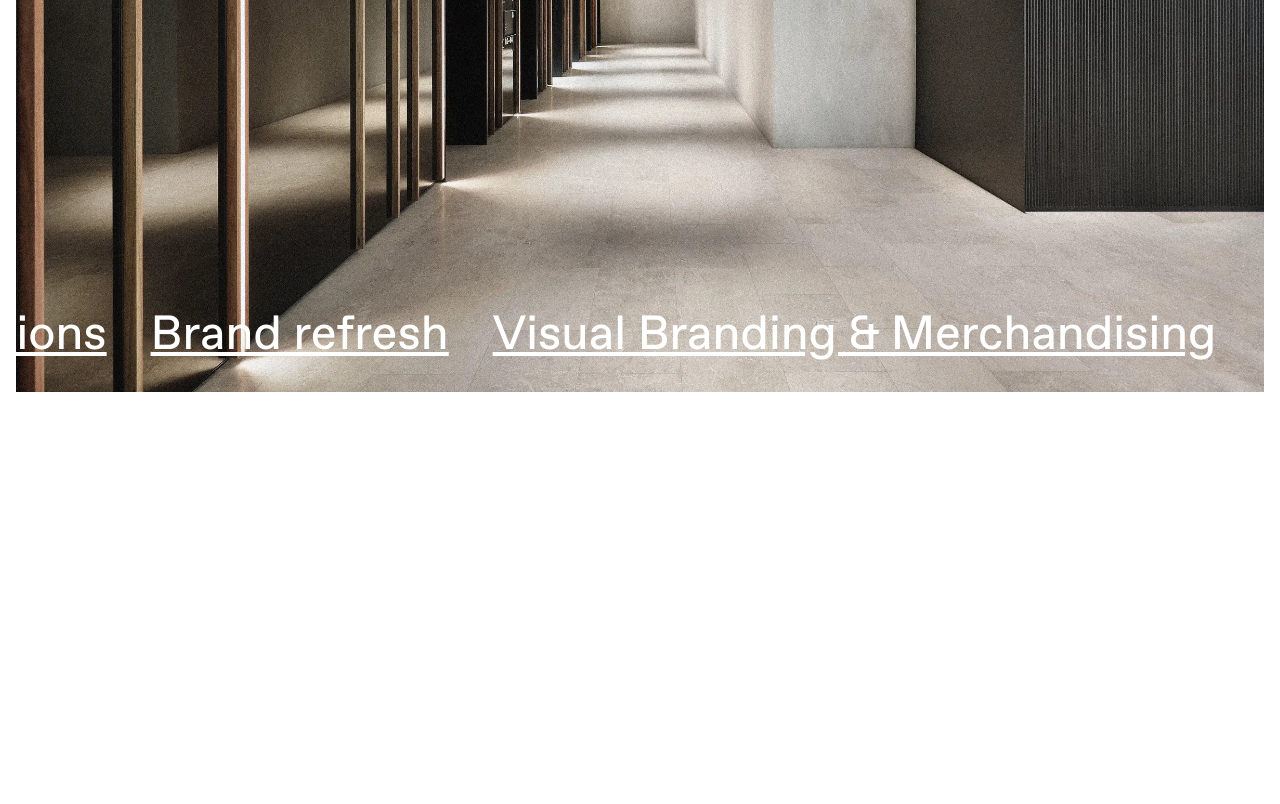
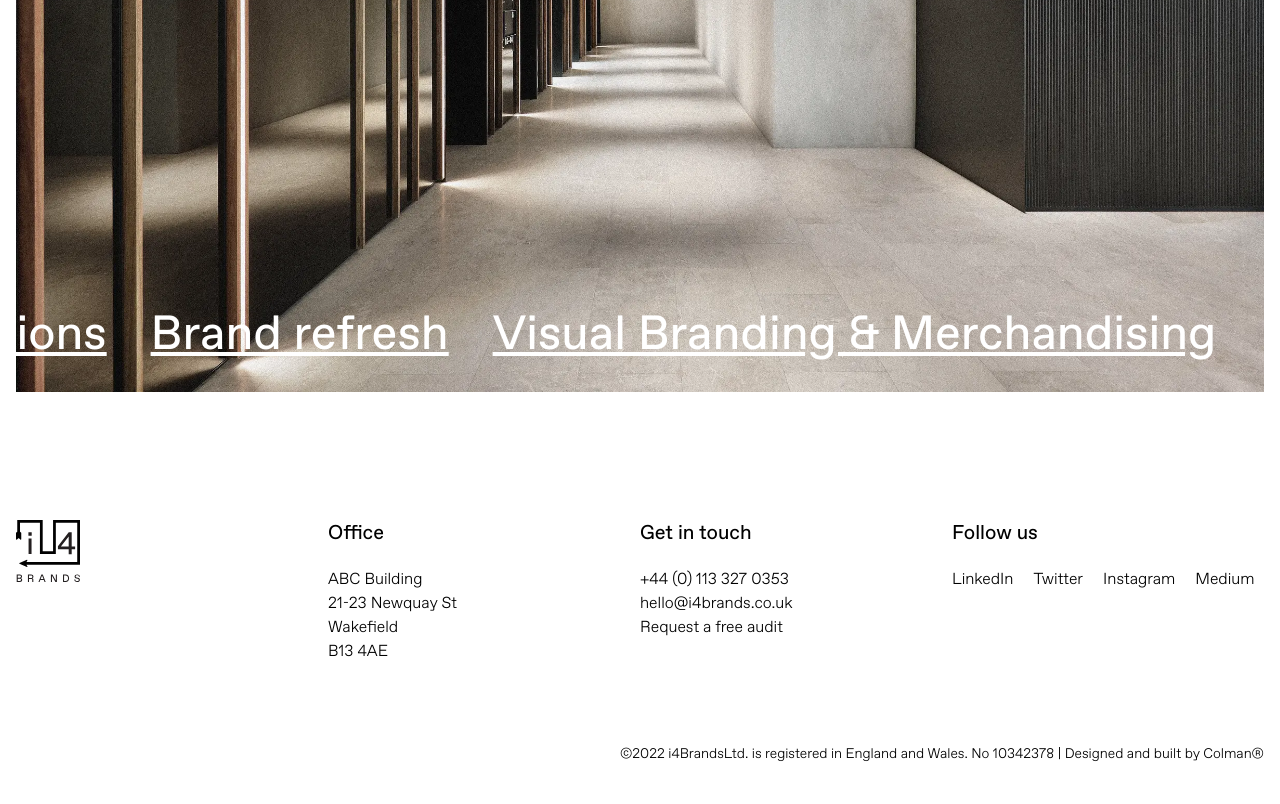
Before and after one commit to NiallColman49/i4brands, a website: page index.html in a window 1280 px wide. Shown: the part 2159-2963 px from the top of the page. Before the commit the page ends 2599 px from the top, so only its background shows below. Drawn offline with Linux system fonts and the light colour scheme.

Commit message:
*Copyright content and footer added*

```diff
--- a/index.html
+++ b/index.html
@@ -112,8 +112,45 @@
         </div>
     </section>
 
-    <section class="footer mx-auto px-4 flex justify-center mt-20">
-        <div class="w-full">
+    <section class="footer mx-auto px-4 flex justify-center mt-20 md:mt-40">
+        <div class="w-full grid grid-cols-1 md:grid-cols-2 lg:grid-cols-4">
+            <div>
+                <img src="./public/images/logo.svg" alt="i4 brands logo" class="w-16">
+            </div>
+
+            <div class="mt-10 md:mt-0">
+                <h3 class="text-xl">Office</h3>
+                <p class="font-light mt-5">ABC Building<br>
+                    21-23 Newquay St<br>
+                    Wakefield<br>
+                    B13 4AE<br>
+                </p>
+            </div>
+
+            <div class="mt-10 md:mt-0">
+                <h3 class="text-xl">Get in touch</h3>
+                <p class="font-light mt-5">+44 (0) 113 327 0353<br>
+                    hello@i4brands.co.uk<br>
+                    Request a free audit</p>
+            </div>
+
+            <div class="mt-10 lg:mt-0">
+                <h3 class="text-xl">Follow us</h3>
+
+                <div class="flex gap-5 mt-5 font-light">
+                    <a href="https://uk.linkedin.com/">LinkedIn</a>
+                    <a href="https://twitter.com/?lang=en">Twitter</a>
+                    <a href="https://www.instagram.com/">Instagram</a>
+                    <a href="https://medium.com/">Medium</a>
+                </span>
+            </div>
+        </div>
+    </section>
+
+    <section class="copyright mx-auto px-4 mt-20 pb-10">
+        <div class="w-full flex md:justify-end">
+            <p class="text-sm font-light">©2022 i4BrandsLtd. is registered in England and Wales. No 10342378 | Designed and built by Colman®
+            </p>
         </div>
     </section>
 </body>
```
Also changed, not shown: dist/output.css, public/images/logo.svg (added).
